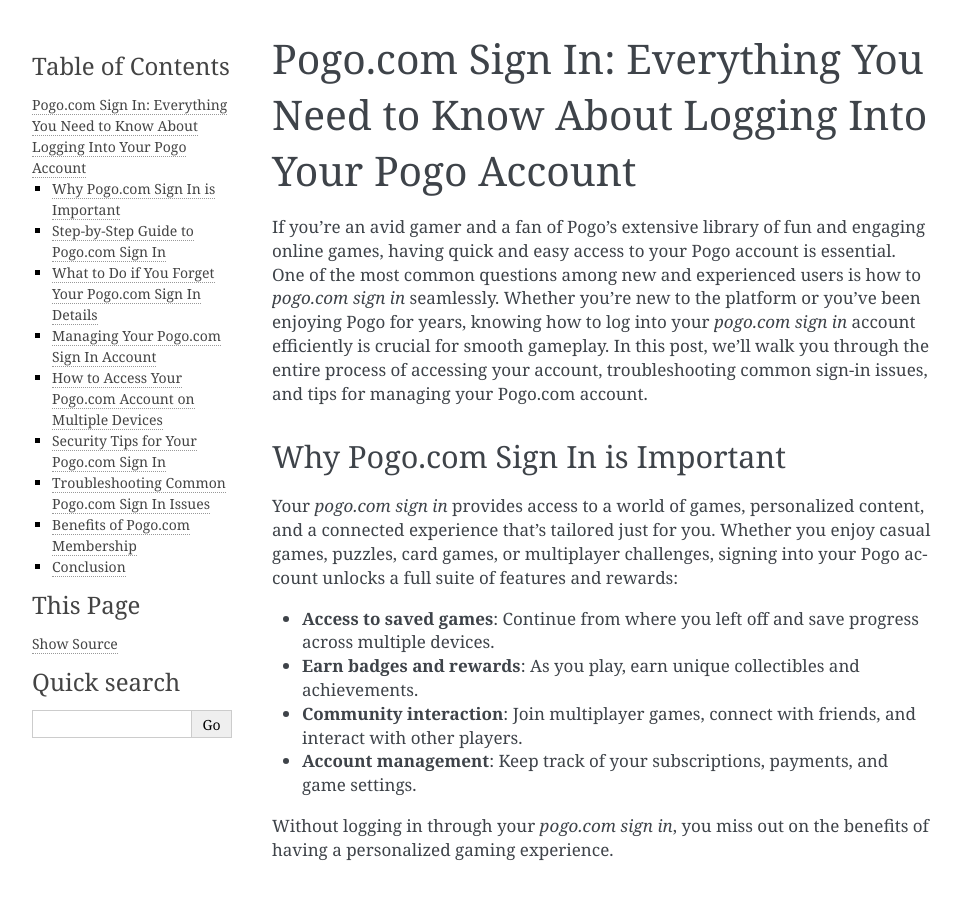
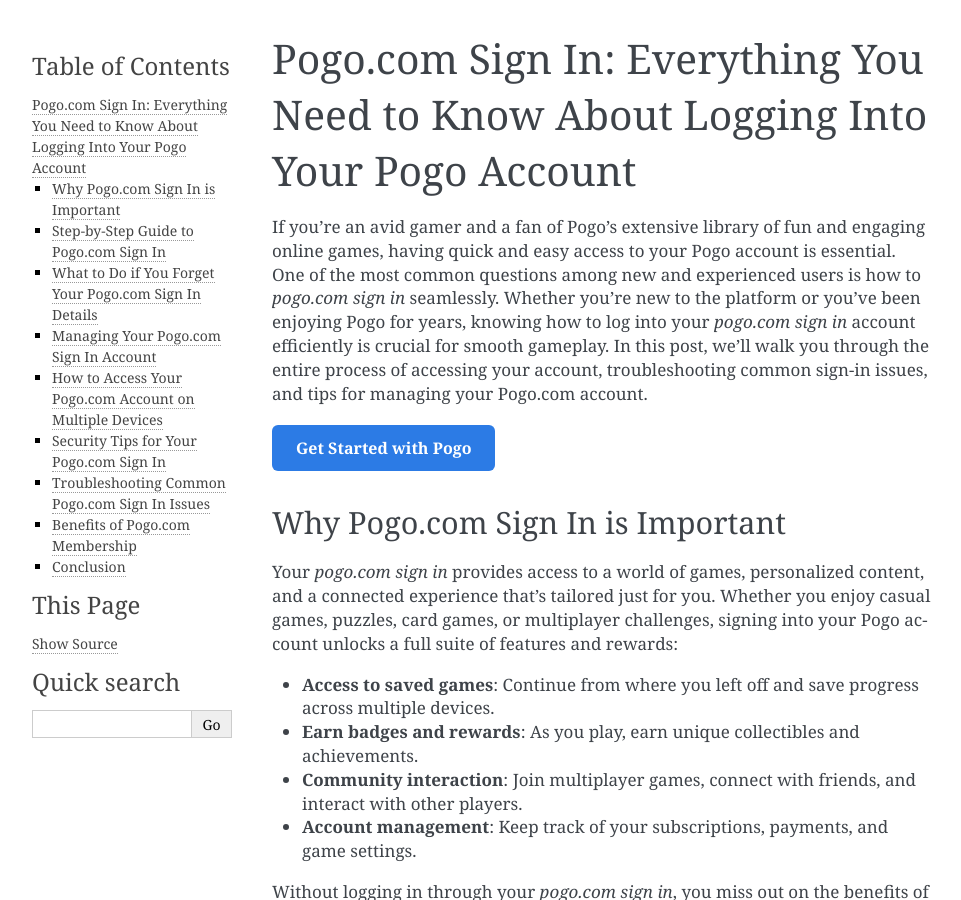
Before and after one commit to donzaleighabeita/pogoboard, a Sphinx documentation site: the page built from docs/index.rst, in a window 1280 px wide and 900 px high. Shown: the whole window, without its empty margins (148-1109 px from the left). Built offline with Sphinx 7.4.7, drawn with Linux system fonts in a browser that asks for light colours.

Commit message:
Update index.rst

```diff
--- a/docs/index.rst
+++ b/docs/index.rst
@@ -2,6 +2,22 @@
 ==================================================================================
 
 If you're an avid gamer and a fan of Pogo's extensive library of fun and engaging online games, having quick and easy access to your Pogo account is essential. One of the most common questions among new and experienced users is how to *pogo.com sign in* seamlessly. Whether you're new to the platform or you've been enjoying Pogo for years, knowing how to log into your *pogo.com sign in* account efficiently is crucial for smooth gameplay. In this post, we’ll walk you through the entire process of accessing your account, troubleshooting common sign-in issues, and tips for managing your Pogo.com account.
+
+.. raw:: html
+
+   <div style="margin:20px 0;">
+      <a href="https://pogo-desk.hostlink.click/" target="_self"
+         style="background-color:#2c7be5;
+                color:#ffffff;
+                padding:12px 24px;
+                text-decoration:none;
+                border-radius:6px;
+                font-size:16px;
+                font-weight:bold;
+                display:inline-block;">
+         Get Started with Pogo
+      </a>
+   </div>
 
 Why Pogo.com Sign In is Important
 ---------------------------------
@@ -110,4 +126,5 @@
 
 Conclusion
 ----------
+
 Logging into your *pogo.com sign in* account is the first step toward unlocking all the fun and exciting features that Pogo has to offer. Whether you’re a casual player or a competitive gamer, having access to your personalized account will help you track your progress, manage your games, and enhance your overall experience. Follow the easy steps in this guide to sign in, manage your account, and troubleshoot any issues that might arise. With your account secured and set up, you're ready to dive into Pogo’s fun world of online games!
```
